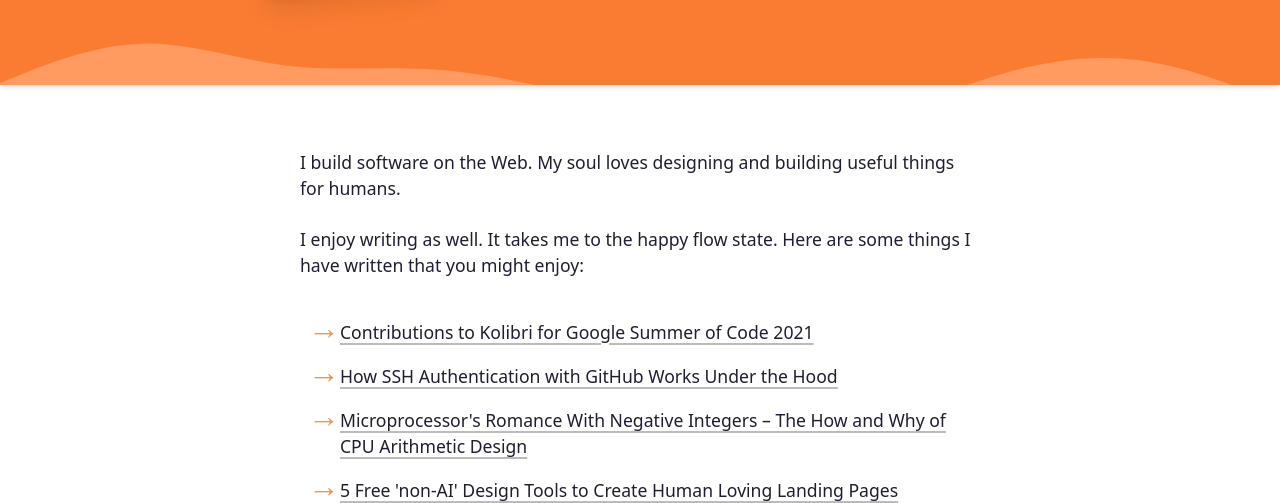
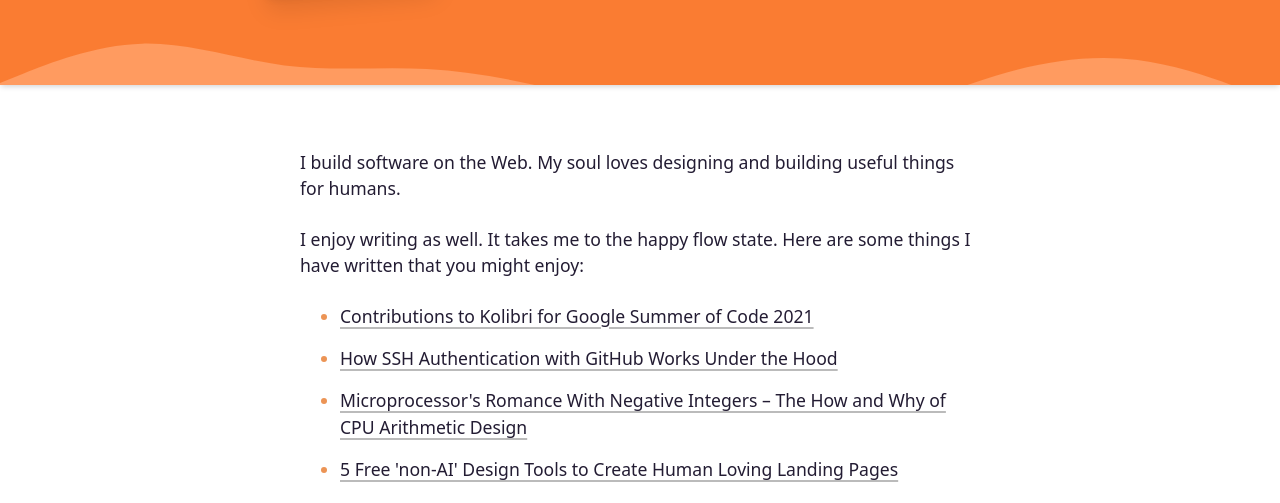
Before and after one commit to vkWeb/vkWeb.github.io, a plain HTML site: page index.html in a window 1280 px wide. Shown: the part 319-822 px from the top of the page. Drawn offline with Linux system fonts and the light colour scheme.

Commit message:
little simplicity in markers

```diff
--- a/style.css
+++ b/style.css
@@ -252,14 +252,11 @@ header > div.introduction > div.socials {
 }
 
 li {
-  list-style: none;
-  margin-bottom: 0.1em;
+  margin-bottom: 1rem;
   font-weight: 500;
 
   &::marker {
-    content: "→";
-    color: #EC9455;
-    font-size: 1.8em;
+    color: #ec9455;
   }
 }
 
```
